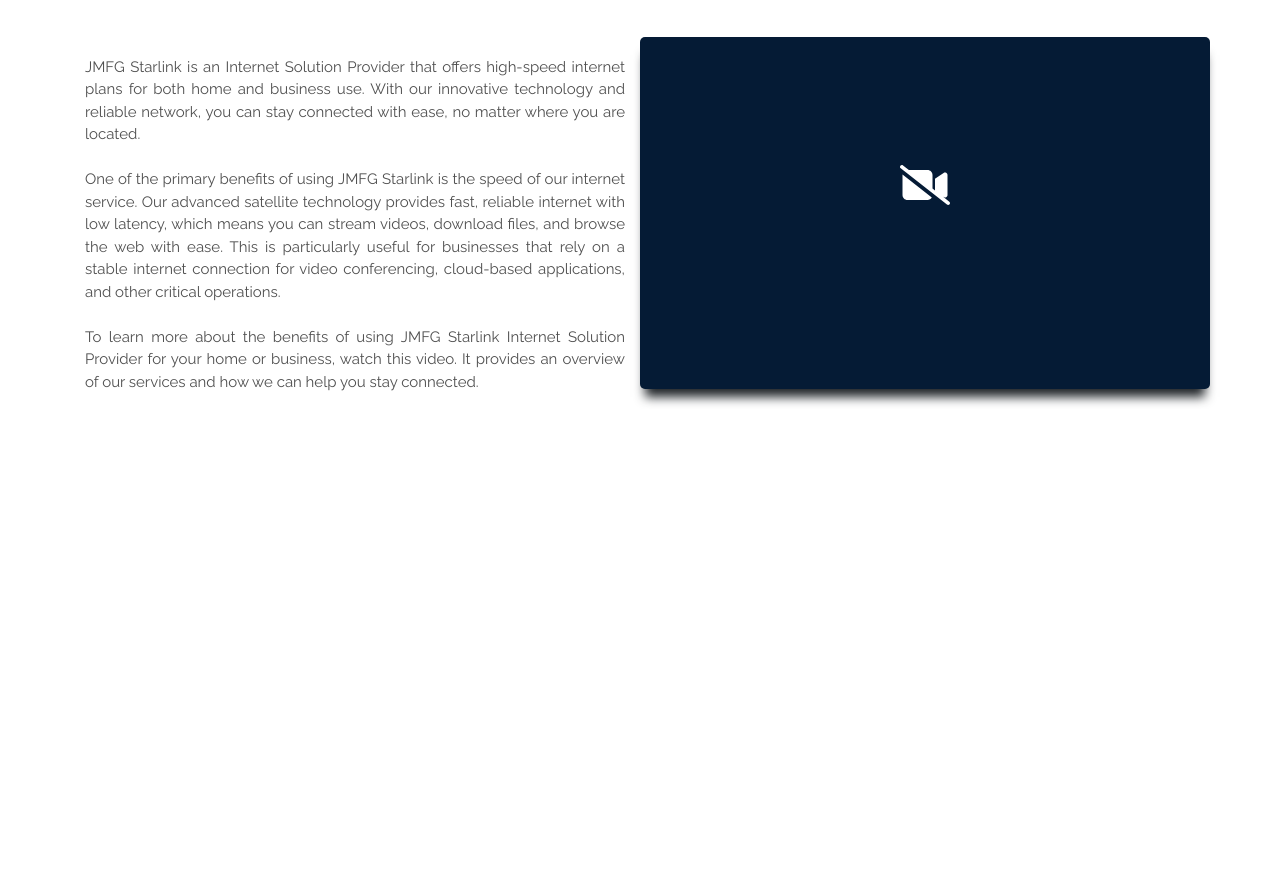
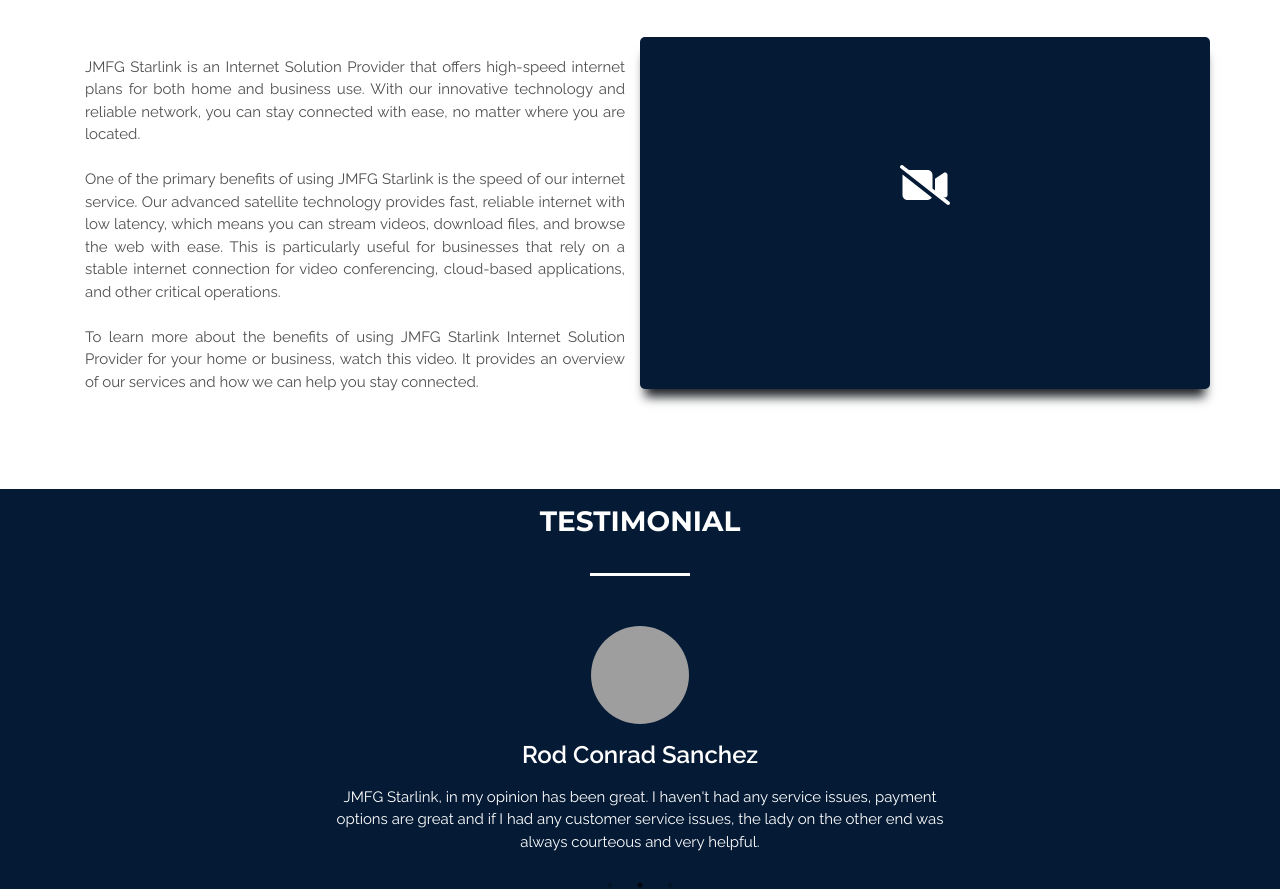
Before and after one commit to markokratos0918/cap-stone, a React (Create React App) app: page / in a window 1280 px wide. Shown: the part 3480-4375 px from the top of the page. Before the commit the page ends 3889 px from the top, so only its background shows below. Built offline with nearby package versions, Linux system fonts and the light colour scheme; grey boxes are pictures that could not be loaded; a web font is replaced by a local one.

Commit message:
Review Section

```diff
--- a/package.json
+++ b/package.json
@@ -16,8 +16,10 @@
     "react-countup": "^6.4.1",
     "react-dom": "^18.2.0",
     "react-scripts": "5.0.1",
+    "react-slick": "^0.29.0",
     "react-visibility-sensor": "^5.1.1",
     "recharts": "^2.4.3",
+    "slick-carousel": "^1.8.1",
     "video-react": "^0.16.0",
     "web-vitals": "^2.1.4"
   },
--- a/src/App.js
+++ b/src/App.js
@@ -7,6 +7,7 @@
 import RecentProject from './components/RecentProject/RecentProject';
 import Courses from './components/Courses/Courses';
 import Video from './components/Video/Video';
+import ClientReview from './components/ClientReview/ClientReview';
 
 function App() {
   return (
@@ -19,6 +20,7 @@
       <RecentProject/>
       <Courses />
       <Video />
+      <ClientReview />
     </div>
   );
 }
--- a/src/asset/css/custom.css
+++ b/src/asset/css/custom.css
@@ -217,3 +217,43 @@
 .videoText{
     margin-top: 2%;
 }
+.sliderBack{
+    background-color: #051b35;
+    min-height: 400px;
+}
+.reviewMainTitle{
+    color: #ffffff;
+    margin-top: 5rem;
+    margin-bottom: 3rem;
+    font-family: 'Montserrat',sans-serif;
+    font-weight: 700;
+    font-size: 28px;
+}
+.reviewBottom {
+	background: #ffffff none repeat scroll 0 0;
+	height: 3px;
+	width: 100px;
+	margin: -1.9rem auto 0;
+	margin-bottom: 3rem;
+}
+.circleImg{
+    margin: 0 auto;
+    width: 100px;
+    height: 100px;
+    border: 1px solid #051b35;
+    border-radius: 50%;
+}
+.reviewName{
+    color: #ffffff;
+    margin-top: 1rem;
+    font-family:'Raleway',sans-serif;
+    font-size: 24px;
+    font-weight: 700;
+}
+.reviewDescription{
+    color: #ffffff;
+    margin-top: 1rem;
+    font-family: 'Raleway',sans-serif;
+    font-size: 15px;
+    font-weight: 400;
+}
--- /dev/null
+++ b/src/components/ClientReview/ClientReview.jsx
@@ -0,0 +1,93 @@
+import React, { Component, Fragment } from 'react'
+import { Col, Container, Row } from 'react-bootstrap'
+import "slick-carousel/slick/slick.css"
+import "slick-carousel/slick/slick-theme.css"
+import Slider from "react-slick";
+
+export class ClientReview extends Component {
+  render() {
+
+    var settings = {
+        autoPlaySpeed:3000,
+        autoPlay: true,
+        dots: true,
+        infinite: true,
+        speed: 3000,
+        arrows: false,
+        vertical: true,
+        verticalSwiping: true,
+        slidesToShow: 1,
+        slidesToScroll: 1,
+        initialSlide: 1,
+        responsive: [
+          {
+            breakpoint: 1024,
+            settings: {
+              slidesToShow: 1,
+              slidesToScroll: 1,
+              infinite: true,
+              dots: true
+            }
+          },
+          {
+            breakpoint: 600,
+            settings: {
+              slidesToShow: 1,
+              slidesToScroll: 1,
+              initialSlide: 1
+            }
+          },
+          {
+            breakpoint: 480,
+            settings: {
+              slidesToShow: 1,
+              slidesToScroll: 1
+            }
+          }
+        ]
+      };
+
+    return (
+      <Fragment>
+        <Container fluid={true} className="sliderBack text-center">
+        <h1 className='reviewMainTitle p-3'>TESTIMONIAL</h1>
+            <div className='reviewBottom'></div>
+
+            <Slider {...settings}>
+            <div>
+            <Row className="text-center justify-content-center">
+                <Col lg={6} md={6} sm={12}>
+                    <img className="circleImg" src="https://img.freepik.com/free-photo/tender-feminine-woman-with-blue-eyes-smiles-pleasantly-has-toothy-smile-wears-white-comfortable-sweater-looks-directly-camera-isolated-pink-background_273609-32160.jpg?w=740&t=st=1678472196~exp=1678472796~hmac=b84bd1f7459af6fe12cb0e3665ad89cdd8836c702e9f664b472662042c768e39" />
+                    <h2 className='reviewName'>Charlyn Mae Castillo</h2>
+                    <p className='reviewDescription'> I am extremely pleased with my choice to switch to JMFG Starlink. The staff is very responsive, the installation tech was prompt and very professional, explaining all as he set up my service.</p>
+                </Col>
+            </Row>
+            </div>
+
+            <div>
+            <Row className="text-center justify-content-center">
+                <Col lg={6} md={6} sm={12}>
+                    <img className="circleImg" src="https://img.freepik.com/free-photo/portrait-handsome-young-man-with-dark-hair-smiles-happily-expresses-positive-emotions-dressed-casual-turtleneck-hears-good-nes-isolated-brown-background-glad-meet-old-best-friend_273609-61400.jpg?w=740&t=st=1678476124~exp=1678476724~hmac=b57d162f6a2d3dfa408aa8534eae5fc8cd33fcd8ee6f1a7c1ee9dc95dcd5c182" />
+                    <h2 className='reviewName'>Rod Conrad Sanchez</h2>
+                    <p className='reviewDescription'> JMFG Starlink, in my opinion has been great. I haven't had any service issues, payment options are great and if I had any customer service issues, the lady on the other end was always courteous and very helpful.</p>
+                </Col>
+            </Row>
+            </div>
+
+            <div>
+            <Row className="text-center justify-content-center">
+                <Col lg={6} md={6} sm={12}>
+                    <img className="circleImg" src="https://img.freepik.com/free-photo/smiling-natural-redhead-girl-cross-arms-chest-looks-confident-determined-camera-professional-woman-t-shirt-standing-against-white-background_176420-46504.jpg?w=740&t=st=1678476406~exp=1678477006~hmac=bae49de2dffed65f4fae9434162c401649012e5045ec8b38187e54edbd86e14e" />
+                    <h2 className='reviewName'>Antonette Grace Mariano</h2>
+                    <p className='reviewDescription'> I am very happy with my JMFG Starlink. It is really fast and I have told my friends how I love it. So many people complain about their internet being slow. I refer them to JMFG Starlink because I do not have any issues and service men are great too!</p>
+                </Col>
+            </Row>
+            </div>
+            </Slider>
+        </Container>
+      </Fragment>
+    )
+  }
+}
+
+export default ClientReview
```
Also changed, not shown: 1 other file (tests, documents, lock files or other folders).
